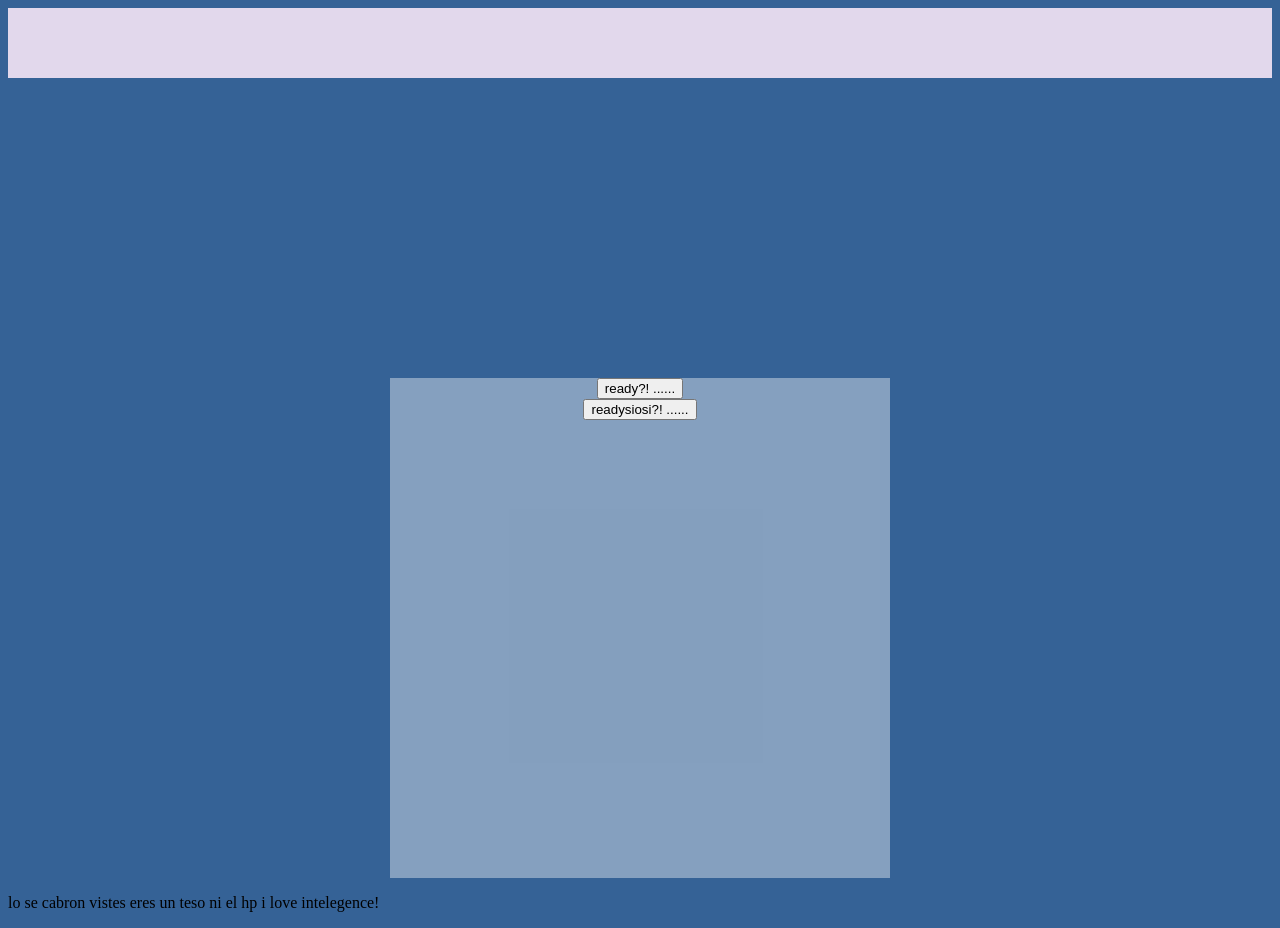
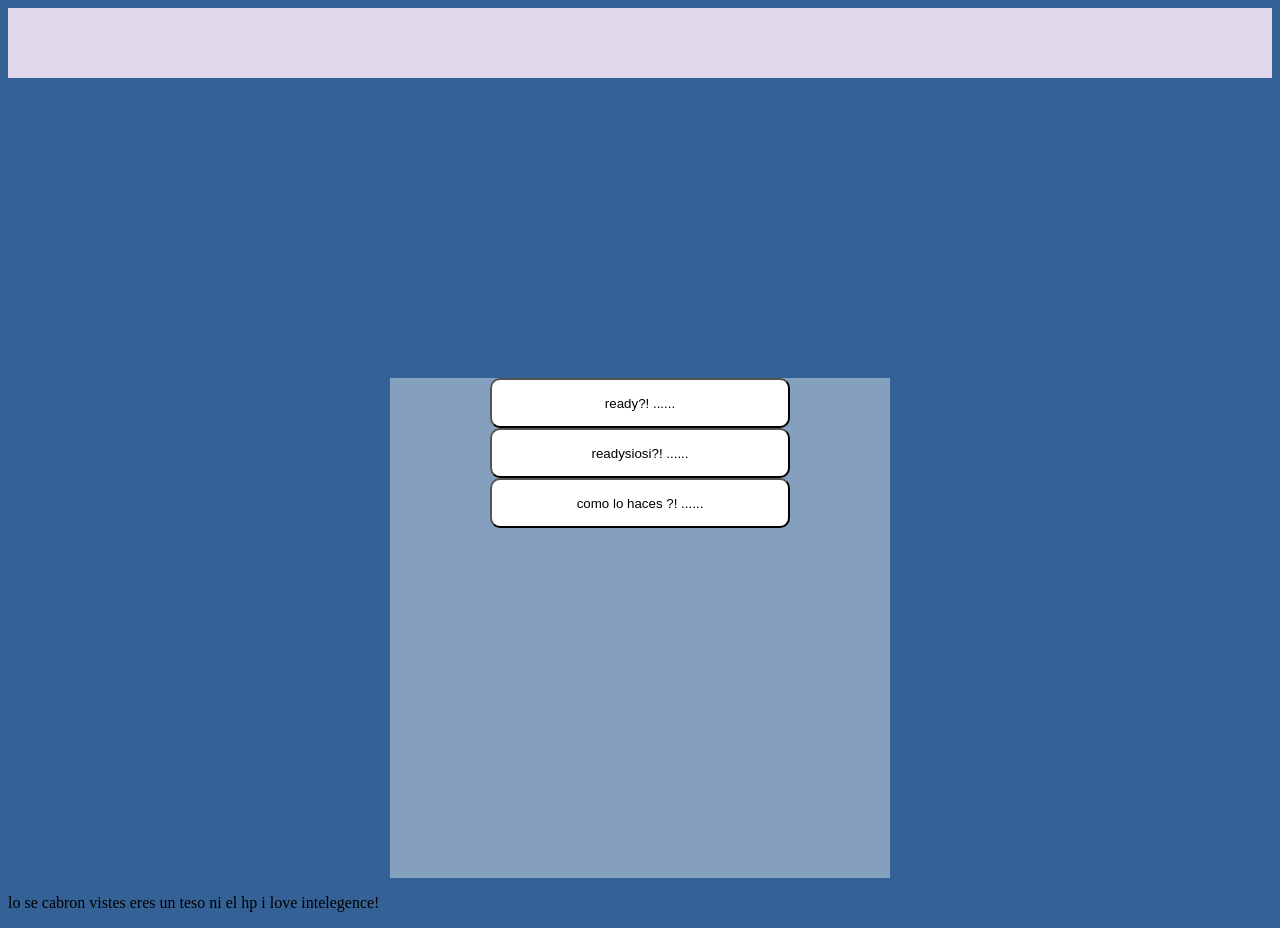
Before and after one commit to j1menez/prueba1, a plain HTML site: page index.html in a window 1280 px wide. Drawn offline with Linux system fonts and the light colour scheme.

Commit message:
3 botones funcionando

```diff
--- a/css/styles.css
+++ b/css/styles.css
@@ -17,3 +17,11 @@ nav{
     box-shadow: solid rgb(238, 240, 244) 15px 15px 15px;
 
 }
+
+.btn{
+    width: 300px;
+    height: 50px;
+    background-color: white;
+    border-radius: 10px;
+    box-shadow: white solid 20px 20px 20px;
+}
--- a/index.html
+++ b/index.html
@@ -10,17 +10,22 @@
     <nav></nav>
     <center>
     <div class="divone">
-<input type="button" onclick="bienvenida()" value="ready?! ......">
+<input type="button" onclick="bienvenida()" value="ready?! ......" class="btn">
 
         <br>
 
-<input type="button" onclick="ferrari()" value="readysiosi?! ......">
+<input type="button" onclick="ferrari()" value="readysiosi?! ......" class="btn">
+
+        <br>
+
+<input type="button" onclick="ohyeah()" value="como lo haces ?! ......" class="btn">
     </div>
     </center>
 
     <p>
         lo se cabron vistes eres un teso ni el hp i love intelegence!
     </p>
+
     <script src="./js/script.js"></script>
 </body>
 </html>
--- a/js/script.js
+++ b/js/script.js
@@ -5,3 +5,7 @@ function bienvenida(){
 function ferrari(){
     alert("lo conseguiras cabron lo se estoy seguro q asi sera <3 <3 <3 amennnnnnnnn");
 }
+
+function ohyeah(){
+    alert("oh yeah como lo haces mi leon lo kas fresa del pedazo el niño fresa aish ")
+}
```
